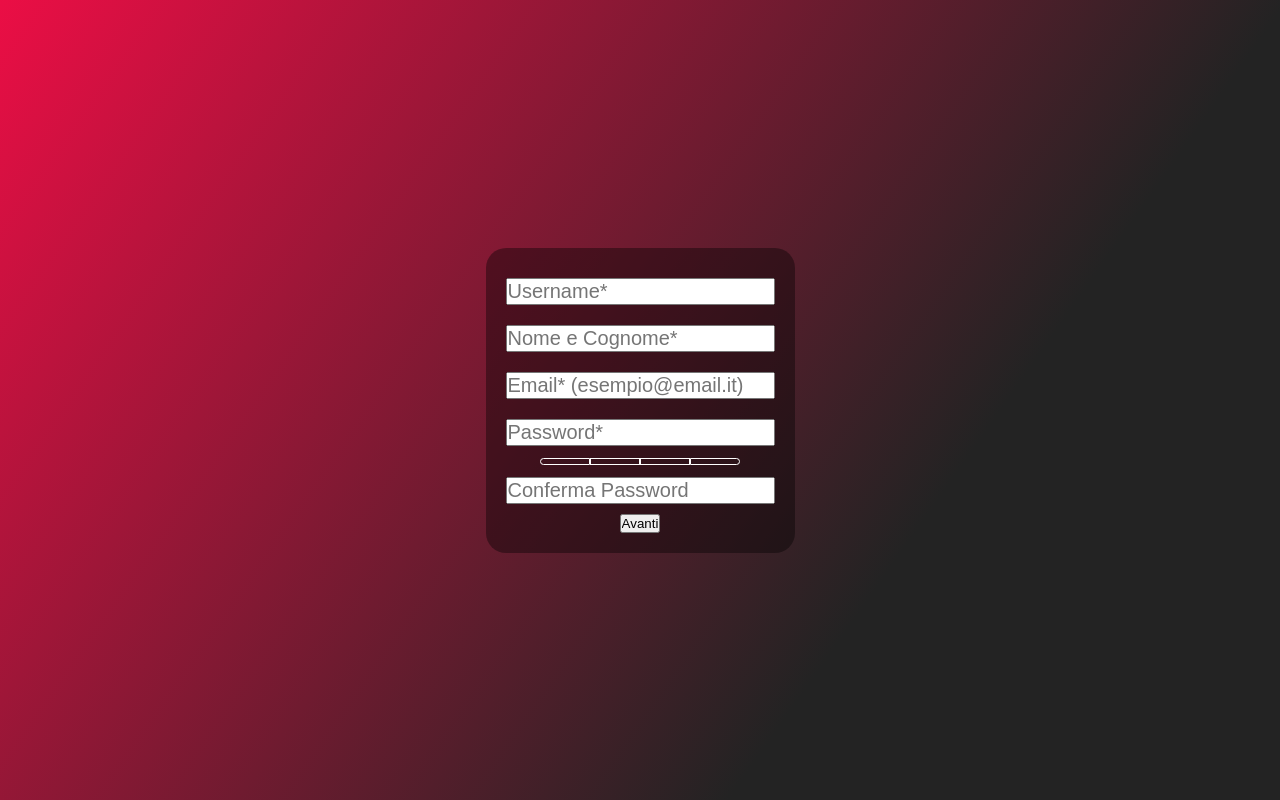
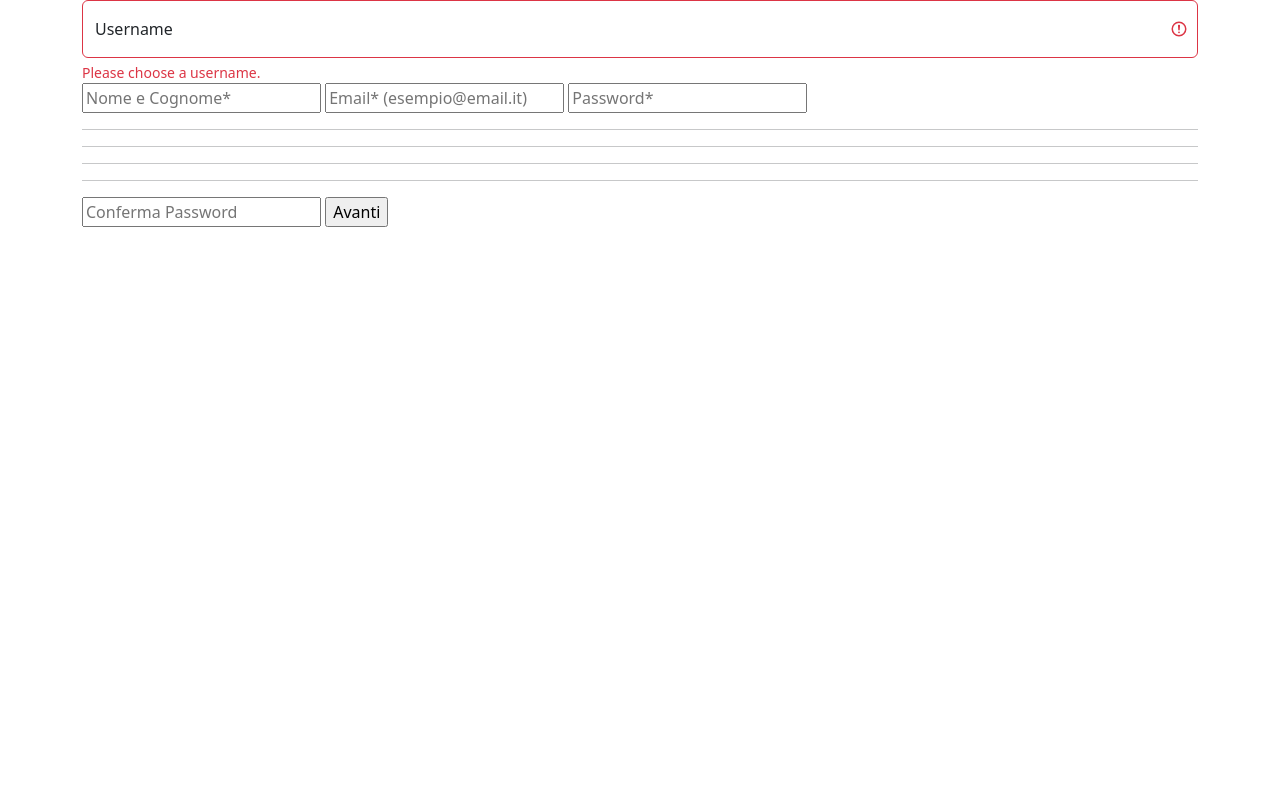
Before and after one commit to SteBra00/sito-provati, a PHP site: page /SitoProvaci/php/signup.php in a window 1280 px wide. Run offline with PHP 8.4, Linux system fonts and the light colour scheme; some libraries are stand-ins or nearby versions.

Commit message:
Update signup.php

```diff
--- a/php/signup.php
+++ b/php/signup.php
@@ -9,9 +9,9 @@
     <meta property="og:url" content="http://127.0.0.1/SitoProvaci/">
     <meta property="og:image" content="../img/og-icon.jpeg">
     <script src="https://ajax.googleapis.com/ajax/libs/jquery/3.6.0/jquery.min.js"></script>
+    <script src="https://kit.fontawesome.com/f0d3a88d82.js" crossorigin="anonymous"></script>
+    <link href="https://cdn.jsdelivr.net/npm/bootstrap@5.2.0/dist/css/bootstrap.min.css" rel="stylesheet" integrity="sha384-gH2yIJqKdNHPEq0n4Mqa/HGKIhSkIHeL5AyhkYV8i59U5AR6csBvApHHNl/vI1Bx" crossorigin="anonymous">
     <title>Provaci.it - Registrati</title>
-    <link rel="stylesheet" href="../css/general_style.css">
-    <link rel="stylesheet" href="../css/signup.css">
 </head>
 <body>
     <?php
@@ -54,9 +54,18 @@
         }
     ?>
 
-    <main class="form-container">
-        <form action="#" method="POST" class="form" onsubmit="return formControl(event);">
-            <input type="text" id="username" name="username" placeholder="Username*" class="form-input" required>
+    <main class="container">
+        <form action="#" method="POST" id="signup-form" onsubmit="return formIsValid();" onchange="checkForm();">
+            <div class="input-group has-validation">
+                <div class="form-floating is-invalid">
+                    <input type="text" class="form-control is-invalid" id="username" name="username" placeholder="MarioRossi123" required>
+                    <label for="username">Username</label>
+                </div>
+                <div class="invalid-feedback">
+                    Please choose a username.
+                </div>
+            </div>
+
             <input type="text" name="name_surname" placeholder="Nome e Cognome*" class="form-input">
             <input type="email" id="email" name="email" placeholder="Email* (esempio@email.it)" class="form-input" required>
             <input type="password" id="password" name="password" placeholder="Password*" minlength="6" class="form-input" required oninput="valutatePassword(this);">
@@ -146,37 +155,39 @@
             }
         }
 
-        function formControl(event) {
-            $('#error-container').html('');
+        function checkForm() {
+            let error = $('#error-container');
+            error.html('');
 
             const password = document.getElementById('password');
             const rip_password = document.getElementById('rip_password');
             const username = document.getElementById('username');
             const email = document.getElementById('email');
 
-            if(password.value!=rip_password.value) {
-                $('#error-container').html('<p class="error">Conferma la password</p>');
-                rip_password.focus();
-                event.preventDefault();
-                return true;
-            }
-
             $.ajax({
-                url: `check_data_signup.php?username=${username.value}&email=${email.value}`
-            }).done(function(result) {
-                if(result=='1') {
-                    $('#error-container').html('<p class="error">Username o Email già utilizzati</p>');
+                url: `check_data_signup.php?username=${username.value}&email=${email.value}`,
+                success: function(result) {
+                    if(result=='1') {
+                        error.html('<p class="error">Username o Email già utilizzati</p>');
+                    }
                 }
             });
 
-            if($('#error-container').html()!='') {
-                event.preventDefault();
+            if(password.value!=rip_password.value) {
+                error.html('<p class="error">Conferma la password</p>');
+                rip_password.focus();
+            }
+        }
+
+        function formIsValid() {
+            if($('#error-container').children().length>0) {
+                return false;
+            } else {
                 return true;
             }
-
-            event.target.parentNode.dispatchEvent(event);
-            return false;
         }
     </script>
+
+    <script src="https://cdn.jsdelivr.net/npm/bootstrap@5.2.0/dist/js/bootstrap.bundle.min.js" integrity="sha384-A3rJD856KowSb7dwlZdYEkO39Gagi7vIsF0jrRAoQmDKKtQBHUuLZ9AsSv4jD4Xa" crossorigin="anonymous"></script>
 </body>
 </html>
```
